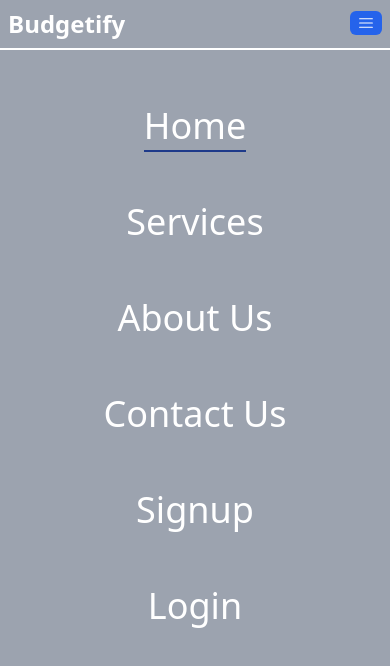
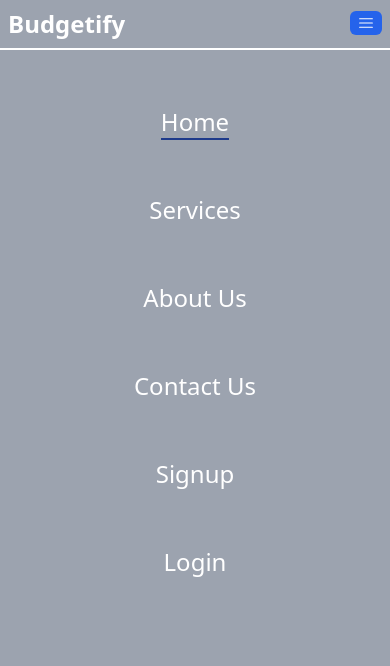
Before and after one commit to prathambhasindrive/budgetify-client, a React (Create React App) app: page / in a window 390 px wide. Both pictures are taken after a click on the button 366 px from the left and 23 px from the top of the page. Shown: the top 666 px of the page. Built offline with nearby package versions, Linux system fonts and the light colour scheme.

Commit message:
styling changes of navbar

```diff
--- a/src/components/Navbar.jsx
+++ b/src/components/Navbar.jsx
@@ -46,7 +46,7 @@ const Navbar = ({ isOpen, toggleMenu }) => {
       </nav>
 
       {isOpen && (
-        <div className="menu md:hidden h-screen w-full bg-gray-400 flex items-start justify-center px-4 py-4 text-white text-4xl text-center border-t-2 border-t-white">
+        <div className="menu md:hidden h-dvh w-full bg-gray-400 flex items-start justify-center px-4 py-4 text-white text-2xl text-center border-t-2 border-t-white">
           <ul>
             <li className="my-6 px-2 py-4 hover:bg-[rgba(255,255,255,0.2)] hover:rounded-lg" onClick={toggleMenu}>
               <NavLink exact to="/" >Home</NavLink>
```
